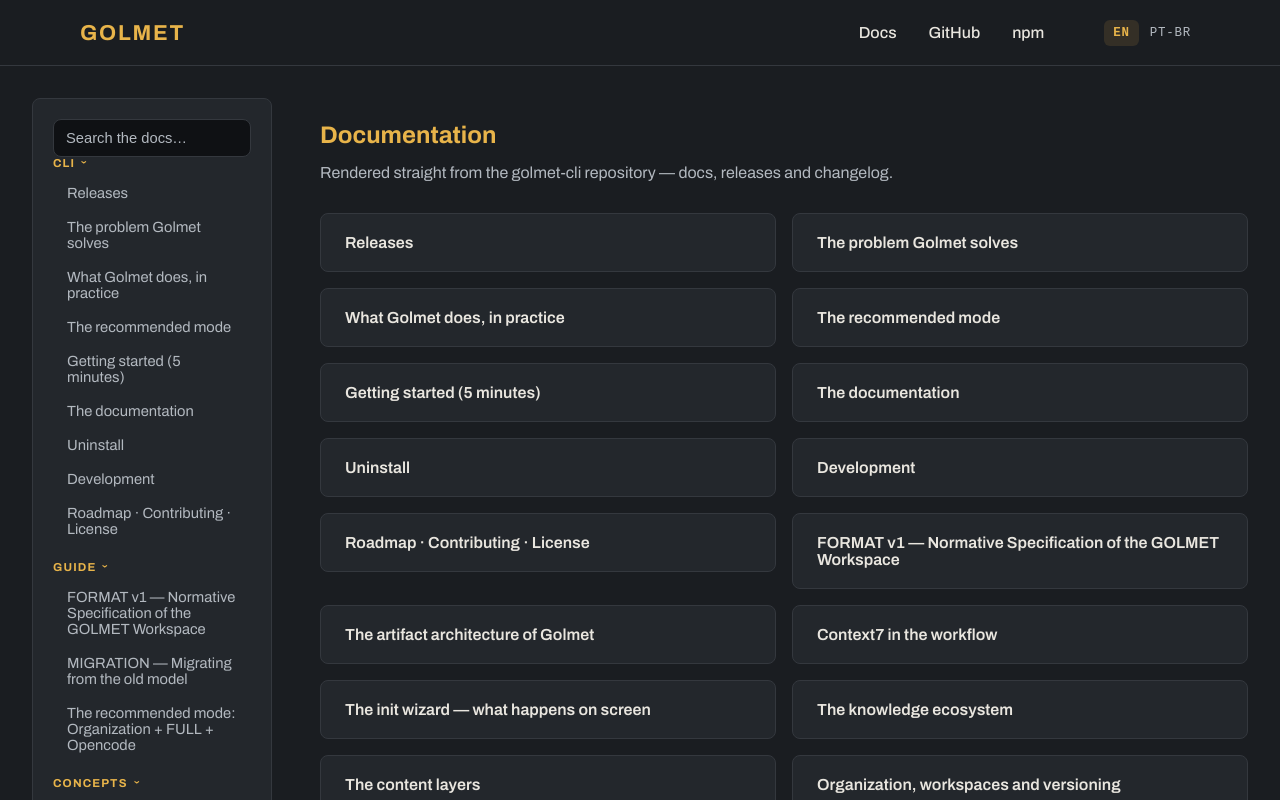
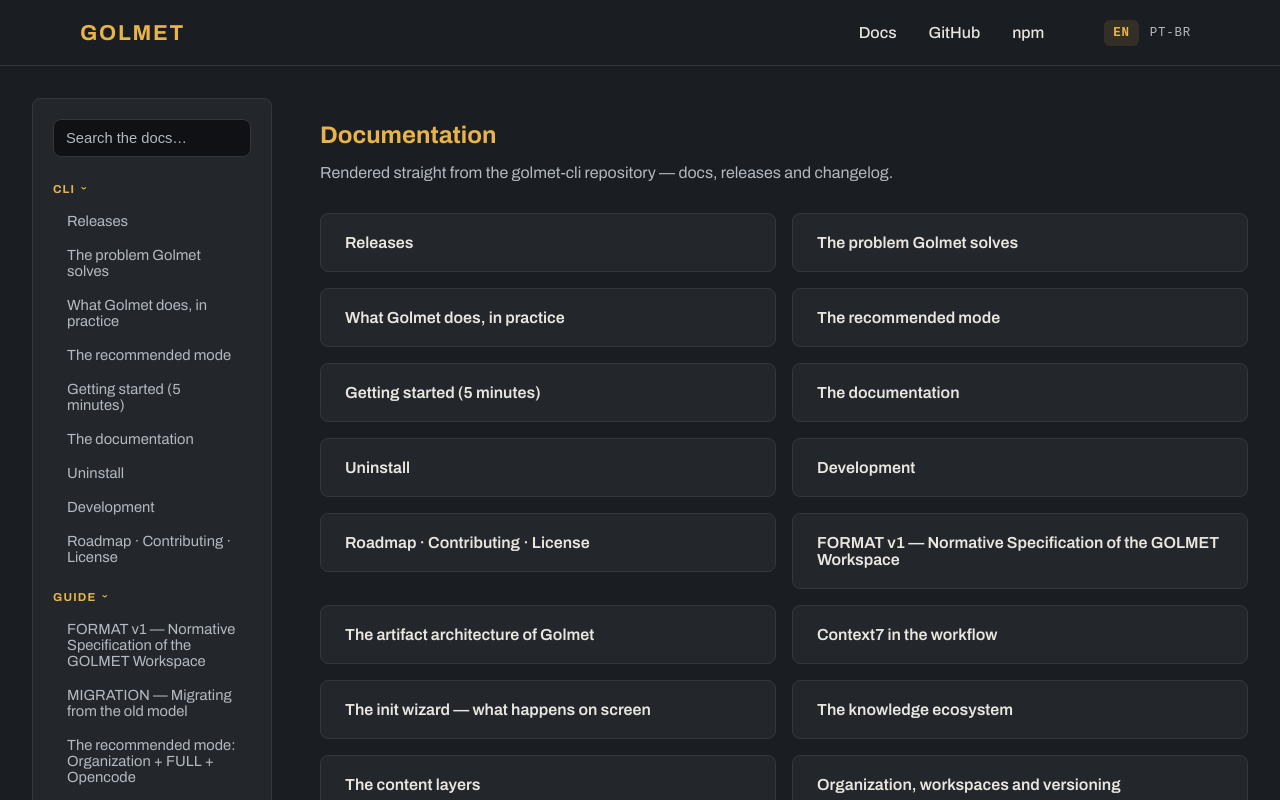
Before and after one commit to Golmet/golmet-site, an Angular app: page /docs in a window 1280 px wide. Shown: the top 800 px of the page. Built offline with nearby package versions, Linux system fonts and the light colour scheme.

Commit message:
fix: respiro entre busca e primeiro grupo da sidebar (RN-011)
A margem no div interno do DocsSearch colapsava através do host inline — margem movida para o elemento host app-docs-search (1.5rem) e padding no summary do grupo. Verificado via DOM: gap input→CLI de 24px. Testes 22/22, 85 rotas.

```diff
--- a/src/app/docs/docs-layout.scss
+++ b/src/app/docs/docs-layout.scss
@@ -36,17 +36,24 @@
   }
 
   // O primeiro grupo não precisa de margem extra após a busca.
-  .gm-docs-sidebar .gm-toc-group:first-of-type {
+  .gm-docs-sidebar details.gm-toc-group:first-of-type {
     margin-top: 0;
   }
-}
 
-.gm-docs-sidebar .gm-docs-search {
-  margin-bottom: 1.25rem;
+  // A margem vai no ELEMENTO HOST do DocsSearch (display inline por default
+  // colapsa margens do filho interno — mesma técnica do gap anterior).
+  .gm-docs-sidebar app-docs-search {
+    display: block;
+    margin-bottom: 1.5rem;
+  }
 }
 
 .gm-toc-group {
   margin: 0 0 var(--gm-space-1);
+}
+
+.gm-toc-group-name {
+  padding: 2px 0;
 }
 
 .gm-toc-group + .gm-toc-group,
```
